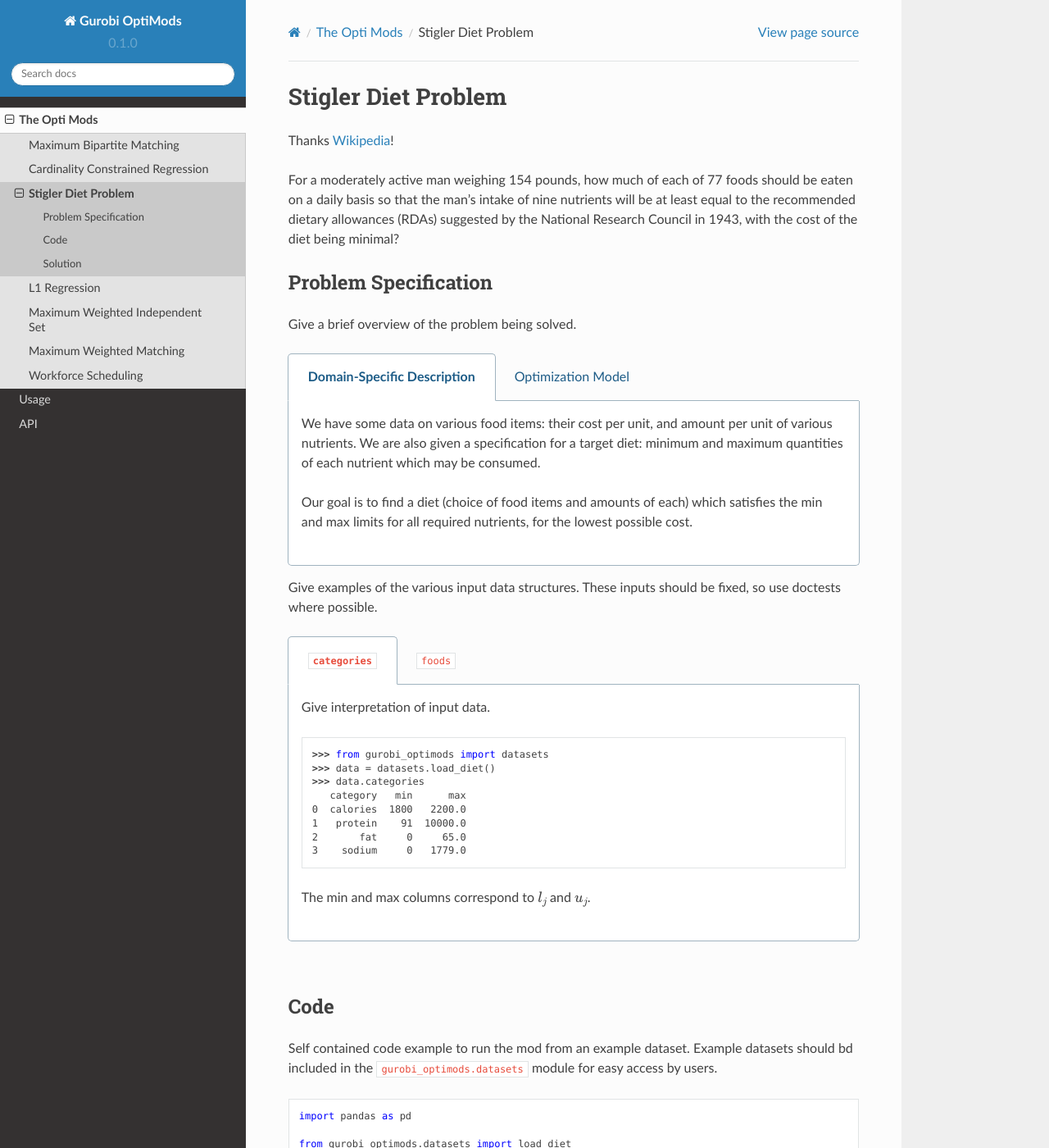
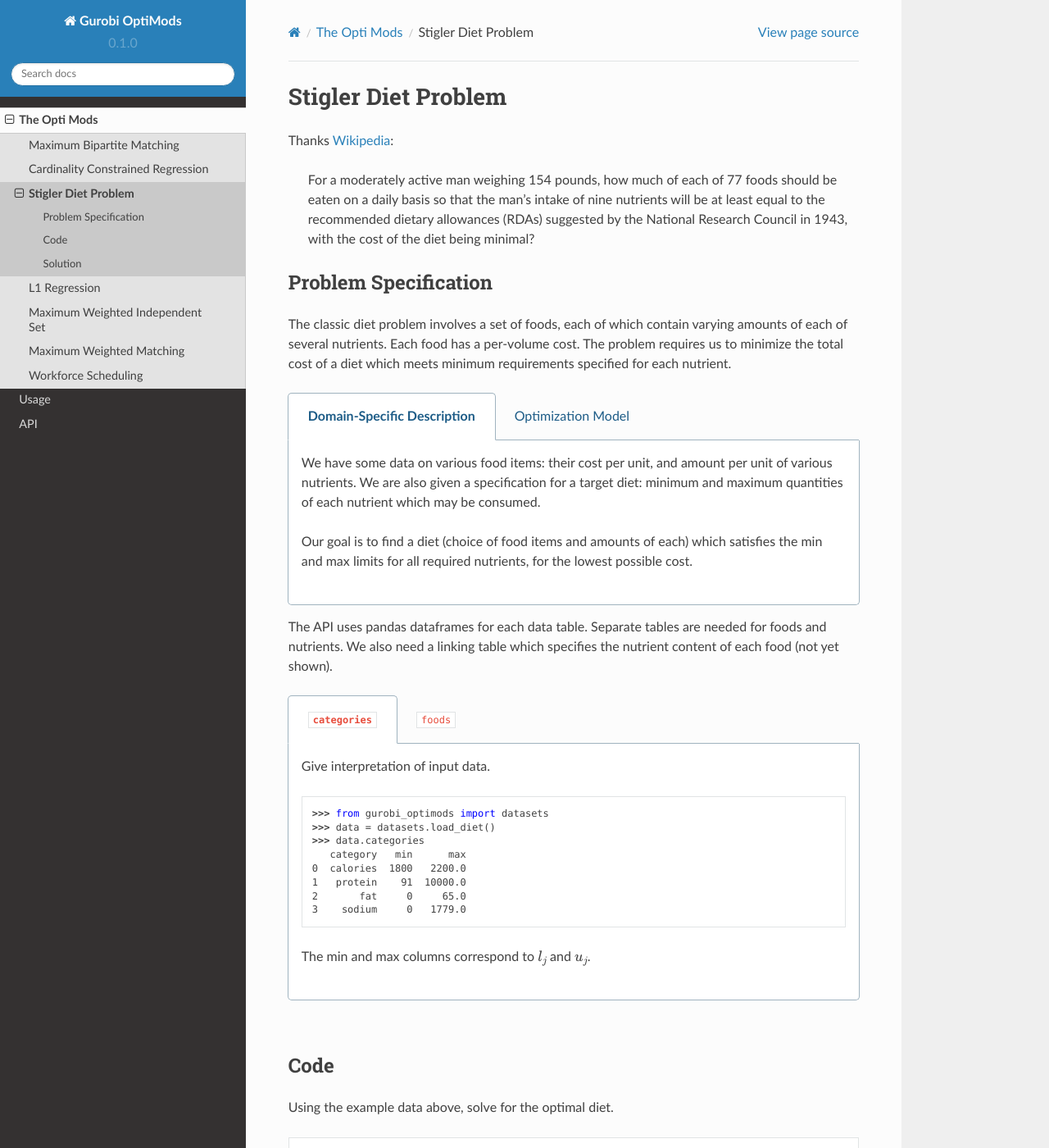
Before and after one commit to Gurobi/gurobi-optimods, a Sphinx documentation site: the page built from docs/source/mods/diet.rst, in a window 1280 px wide and 1400 px high. Shown: the whole window at 82% size. Built offline with Sphinx 7.4.7 and the Read the Docs theme 2.0.0, drawn with Linux system fonts in a browser that asks for light colours; some of the changed text lies outside the part shown.

Commit message:
Jazz up the text a bit

```diff
--- a/docs/source/mods/diet.rst
+++ b/docs/source/mods/diet.rst
@@ -1,19 +1,20 @@
-.. This template should be copied to docs/source/mods/<mod_name>.rst
-
 Stigler Diet Problem
 ====================
 
-Thanks `Wikipedia <https://en.wikipedia.org/wiki/Stigler_diet>`_!
+Thanks `Wikipedia <https://en.wikipedia.org/wiki/Stigler_diet>`_:
 
-For a moderately active man weighing 154 pounds, how much of each of 77 foods
-should be eaten on a daily basis so that the man’s intake of nine nutrients
-will be at least equal to the recommended dietary allowances (RDAs) suggested
-by the National Research Council in 1943, with the cost of the diet being minimal?
+    For a moderately active man weighing 154 pounds, how much of each of 77 foods
+    should be eaten on a daily basis so that the man’s intake of nine nutrients
+    will be at least equal to the recommended dietary allowances (RDAs) suggested
+    by the National Research Council in 1943, with the cost of the diet being minimal?
 
 Problem Specification
 ---------------------
 
-Give a brief overview of the problem being solved.
+The classic diet problem involves a set of foods, each of which contain
+varying amounts of each of several nutrients. Each food has a per-volume
+cost. The problem requires us to minimize the total cost of a diet which
+meets minimum requirements specified for each nutrient.
 
 .. tabs::
 
@@ -40,8 +41,9 @@ Give a brief overview of the problem being solved.
             \mbox{s.t.} \quad & l_{j} \le \sum_{i \in F} n_{ij} x_{i} \le u_{j} \,\, & \forall j \in N \\
             \end{alignat}
 
-Give examples of the various input data structures. These inputs should be fixed,
-so use doctests where possible.
+The API uses pandas dataframes for each data table. Separate tables are needed
+for foods and nutrients. We also need a linking table which specifies the nutrient
+content of each food (not yet shown).
 
 .. testsetup:: diet
 
@@ -94,9 +96,7 @@ so use doctests where possible.
 Code
 ----
 
-Self contained code example to run the mod from an example dataset. Example
-datasets should bd included in the ``gurobi_optimods.datasets`` module for
-easy access by users.
+Using the example data above, solve for the optimal diet.
 
 .. testcode:: diet
 
@@ -113,10 +113,6 @@ easy access by users.
         values=data.nutrition_values,
     )
 
-..  A snippet of the Gurobi log output here won't show in the rendered page,
-    but serves as a doctest to make sure the code example runs. The ... lines
-    are meaningful here, they will match anything in the output test.
-
 .. testoutput:: diet
     :hide:
 
@@ -124,10 +120,9 @@ easy access by users.
     Optimize a model with 8 rows, 9 columns and 72 nonzeros
     ...
 
-The model is solved as an LP/MIP/QP by Gurobi.
-
-..  You can include the full Gurobi log output here for the curious reader.
-    It will be visible as a collapsible section.
+Gurobi solves this now-simple linear programming model with ease and poise. But
+think back to the days of Dantzig where hundreds of engineers performed simplex
+iterations using slide rules and sextants.
 
 .. collapse:: View Gurobi Logs
 
@@ -161,10 +156,8 @@ The model is solved as an LP/MIP/QP by Gurobi.
 Solution
 --------
 
-Show the solution. One way is to use doctests to display simple shell outputs
-(see the workforce example). This can be done simply by pasting outputs
-directly from a python shell. Another option is to include and display figures
-(see the graph matching examples).
+Here's the result! We display as a simple pandas series for now. The result
+object also contains the total cost of the menu as an attribute.
 
 .. doctest:: diet
     :options: +NORMALIZE_WHITESPACE
```
